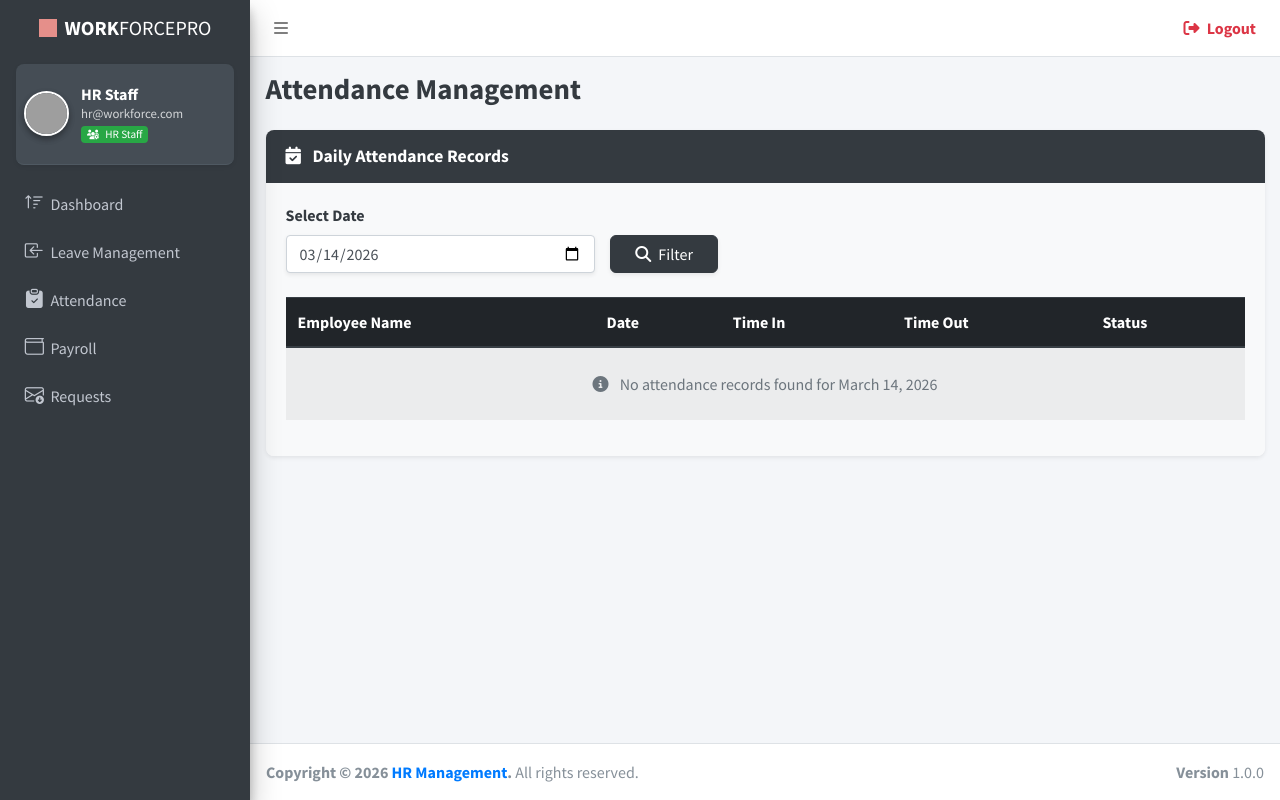
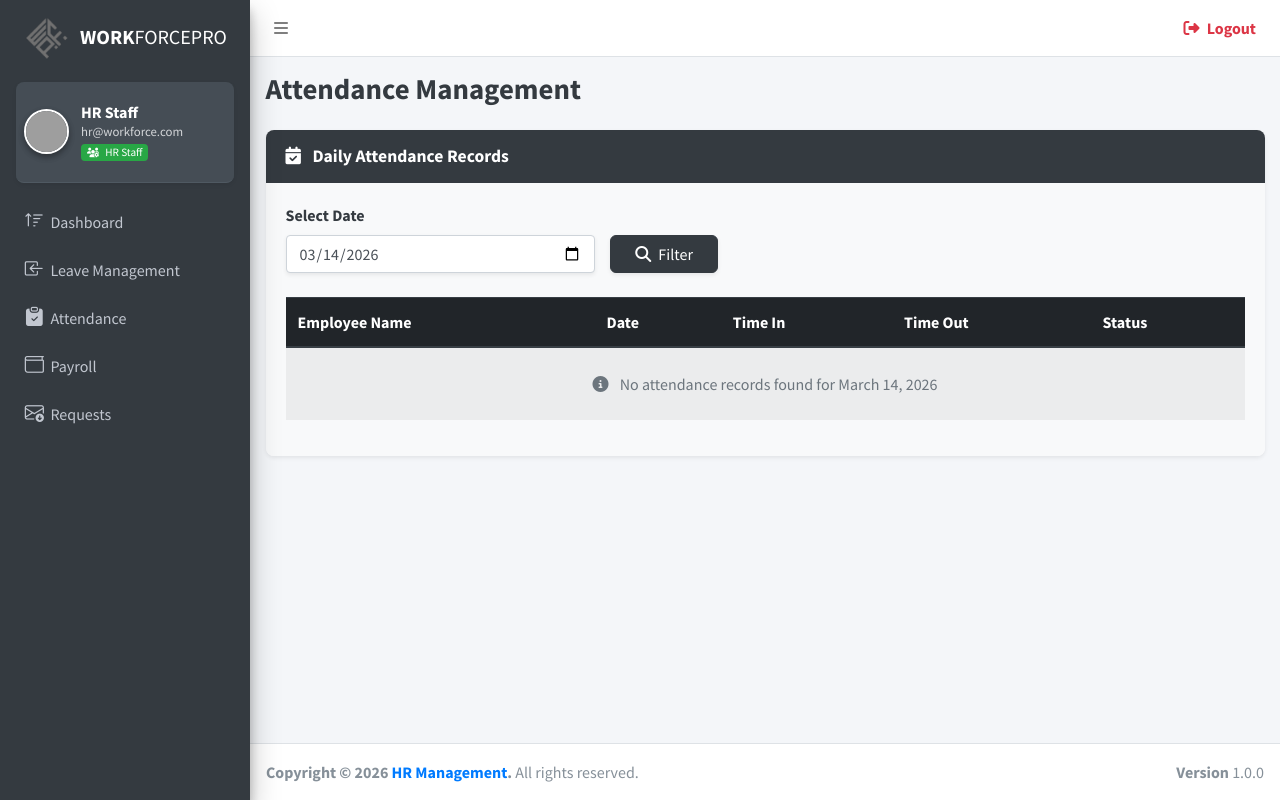
Before and after one commit to Stevengleins/HRFinals, a PHP site: page /HR_Staff/attendance.php in a window 1280 px wide. Run offline with PHP 8.4, Linux system fonts and the light colour scheme; a user stored in the database is signed in; data comes from the database, SQL or seed files in the repository; some libraries are stand-ins or nearby versions; grey boxes are pictures that could not be loaded.

Commit message:
Update hr_header.php

```diff
--- a/includes/hr_header.php
+++ b/includes/hr_header.php
@@ -76,7 +76,7 @@ if (isset($_SESSION['user_id'])) {
 
   <aside class="main-sidebar sidebar-dark-primary elevation-4">
     <a href="hr_dashboard.php" class="brand-link d-flex align-items-center justify-content-center border-bottom-0">
-      <div class="mr-2" style="width: 18px; height: 18px; background: #e58f8a;"></div>
+      <img src="../logo.png" alt="WORKFORCEPRO" style="max-height: 48px; width: auto; margin-right: 10px;" />
       <span class="brand-text m-0 font-weight-bold">WORK<span class="font-weight-normal">FORCEPRO</span></span>
     </a>
 
```
